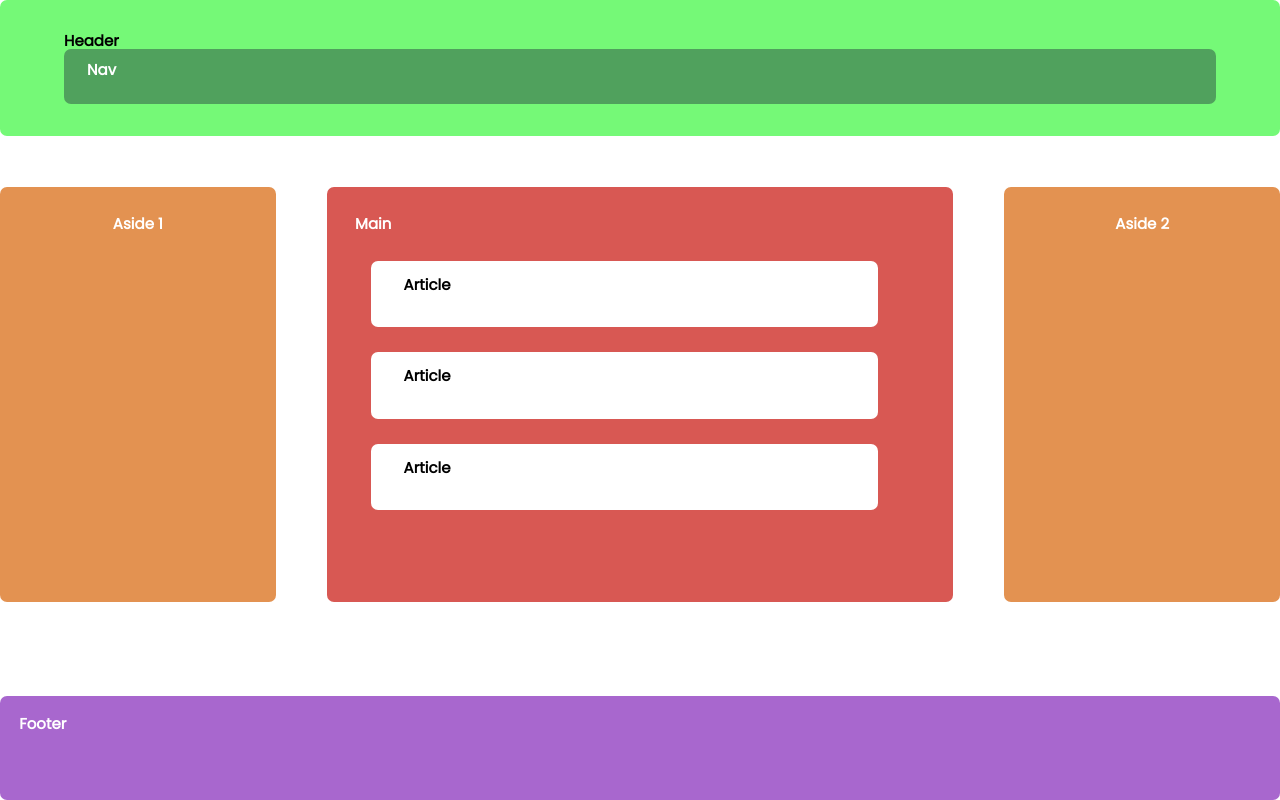
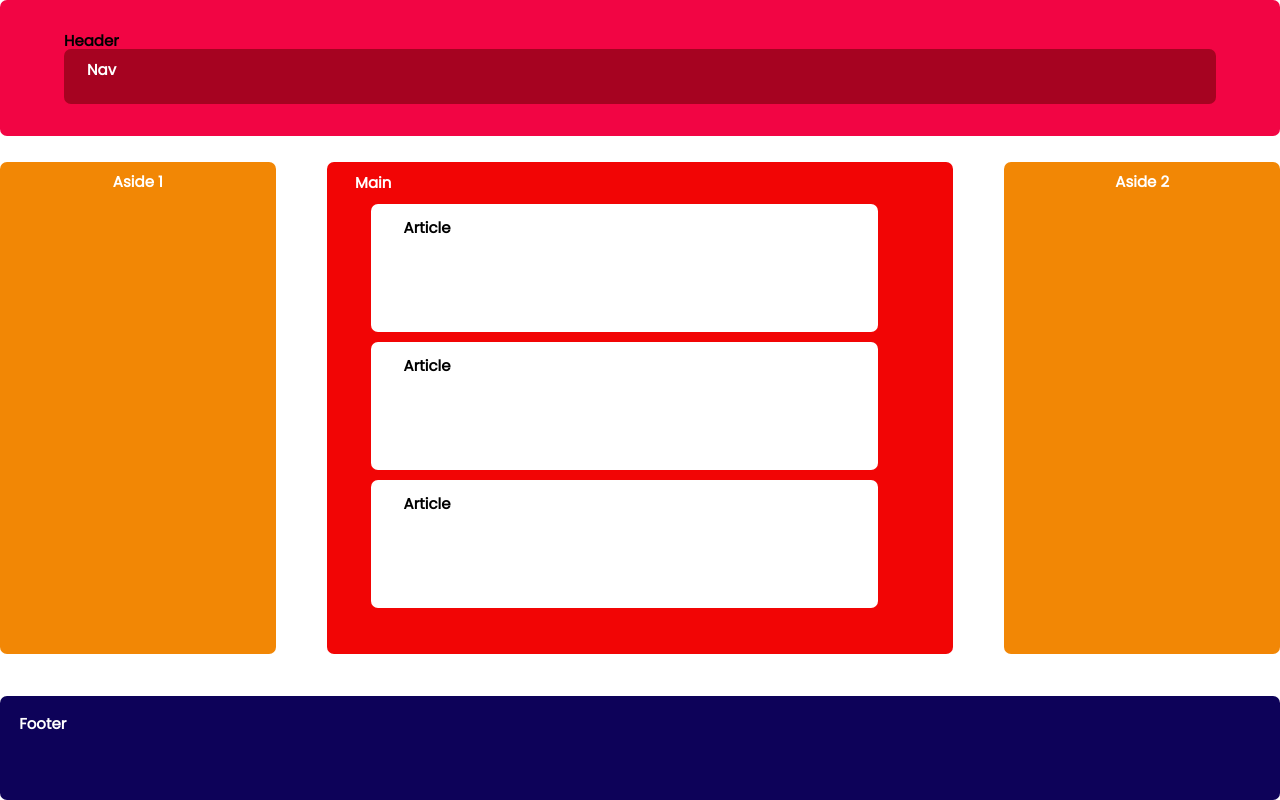
Before and after one commit to samuel-gmz/tarea, a plain HTML site: page index.html in a window 1280 px wide. Drawn offline with Linux system fonts and the light colour scheme.

Commit message:
Cambios menores a archivos css y nueva paleta de colores

```diff
--- a/css/desktop.css
+++ b/css/desktop.css
@@ -36,12 +36,13 @@ header, nav, aside, main, article, footer {
 /* Header */
 
 header {
-    background-color: rgb(117, 249, 119);
+    background-color: #F20544;
     height: 17%;
     display: flex;
     flex-direction: column;
     justify-content: center;
     align-items: center;
+    margin-bottom: 0;
 }
 
 .header-h2 {
@@ -52,7 +53,7 @@ header {
 }
 
 nav {
-    background-color: rgb(80, 161, 93);
+    background-color: #A60321;
     width: 90%;
     height: 40%;
     display: block;
@@ -68,13 +69,13 @@ header nav h2 {
 
 .middle-section {
     display: flex;
-    height: 64%;
+    height: 76%;
     flex-direction: row;
     margin-top: 0;
 }
 
 aside {
-    background-color: rgb(227, 146, 81);
+    background-color: #F28705;
     height: 81%;
     width: 22%;
     order: 0;
@@ -82,12 +83,12 @@ aside {
 }
 
 aside h2 {
-    margin-top: 10%;
+    margin-top: 4%;
     text-align: center;
 }
 
 main {
-    background-color: rgb(216, 88, 83);
+    background-color: #F20505;
     height: 81%;
     width: 50%;
     margin-left: 4%;
@@ -95,14 +96,15 @@ main {
 }
 
 main h2 {
-    margin: 4.5%;
+    margin: 2% 4.5%;
 }
 
 article {
     background-color: white;
     width: 81%;
-    height: 16%;
-    margin: 4% 7%;
+    height: 26%;
+    margin: 0 7%;
+    padding: 0;
     color: black;
 }
 
@@ -112,13 +114,13 @@ article h2 {
 }
 
 aside, main {
-    margin-top: 4%;
+    margin-top: 2%;
 }
 
 /* Footer */
 
 footer {
-    background-color: rgb(168, 103, 206);
+    background-color: #0D0259;
     height: 13%;
     width: 100%;
     position: absolute;
--- a/css/mobile.css
+++ b/css/mobile.css
@@ -32,10 +32,11 @@ header, nav, aside, main, article, footer {
 /* Header */
 
 header {
-    background-color: rgb(117, 249, 119);
+    background-color: #F20544;
     display: flex;
     flex-direction: column;
     height: 100px;
+    margin-bottom: 4px;
 }
 
 .header-h2 {
@@ -44,7 +45,7 @@ header {
 }
 
 nav {
-    background-color: rgb(80, 161, 93);
+    background-color: #A60321;
     display: flex;
     height: 50%;
     width: 90%;
@@ -65,9 +66,10 @@ header nav h2 {
 }
 
 aside {
-    background-color: rgb(227, 146, 81);
+    background-color: #F28705;
     height: 250px;
     order: 2;
+    margin-top: 4px;
 }
 
 aside h2 {
@@ -76,7 +78,7 @@ aside h2 {
 }
 
 main {
-    background-color: rgb(216, 88, 83);
+    background-color: #F20505;
     height: 640px;
 }
 
@@ -100,8 +102,9 @@ article h2 {
 /* Footer */
 
 footer {
-    background-color: rgb(168, 103, 206);
+    background-color: #0D0259;
     height: 100px;
+    margin-top: 4px;
 }
 
 footer h2 {
--- a/css/tablet.css
+++ b/css/tablet.css
@@ -33,10 +33,11 @@ header, nav, aside, main, article, footer {
 /* Header */
 
 header {
-    background-color: rgb(117, 249, 119);
+    background-color: #F20544;
     display: flex;
     flex-direction: column;
     height: 100px;
+    margin-bottom: 0;
 }
 
 .header-h2 {
@@ -45,7 +46,7 @@ header {
 }
 
 nav {
-    background-color: rgb(80, 161, 93);
+    background-color: #A60321;
     display: flex;
     height: 50%;
     width: 90%;
@@ -66,7 +67,7 @@ header nav h2 {
 }
 
 aside {
-    background-color: rgb(227, 146, 81);
+    background-color: #F28705;
     margin-top: 12px;
     height: 250px;
     order: 2;
@@ -78,7 +79,7 @@ aside h2 {
 }
 
 main {
-    background-color: rgb(216, 88, 83);
+    background-color: #F20505;
     height: 840px;
 }
 
@@ -101,7 +102,7 @@ article h2 {
 /* Footer */
 
 footer {
-    background-color: rgb(168, 103, 206);
+    background-color: #0D0259;
     height: 100px;
     margin-top: 12px;
 }
```
